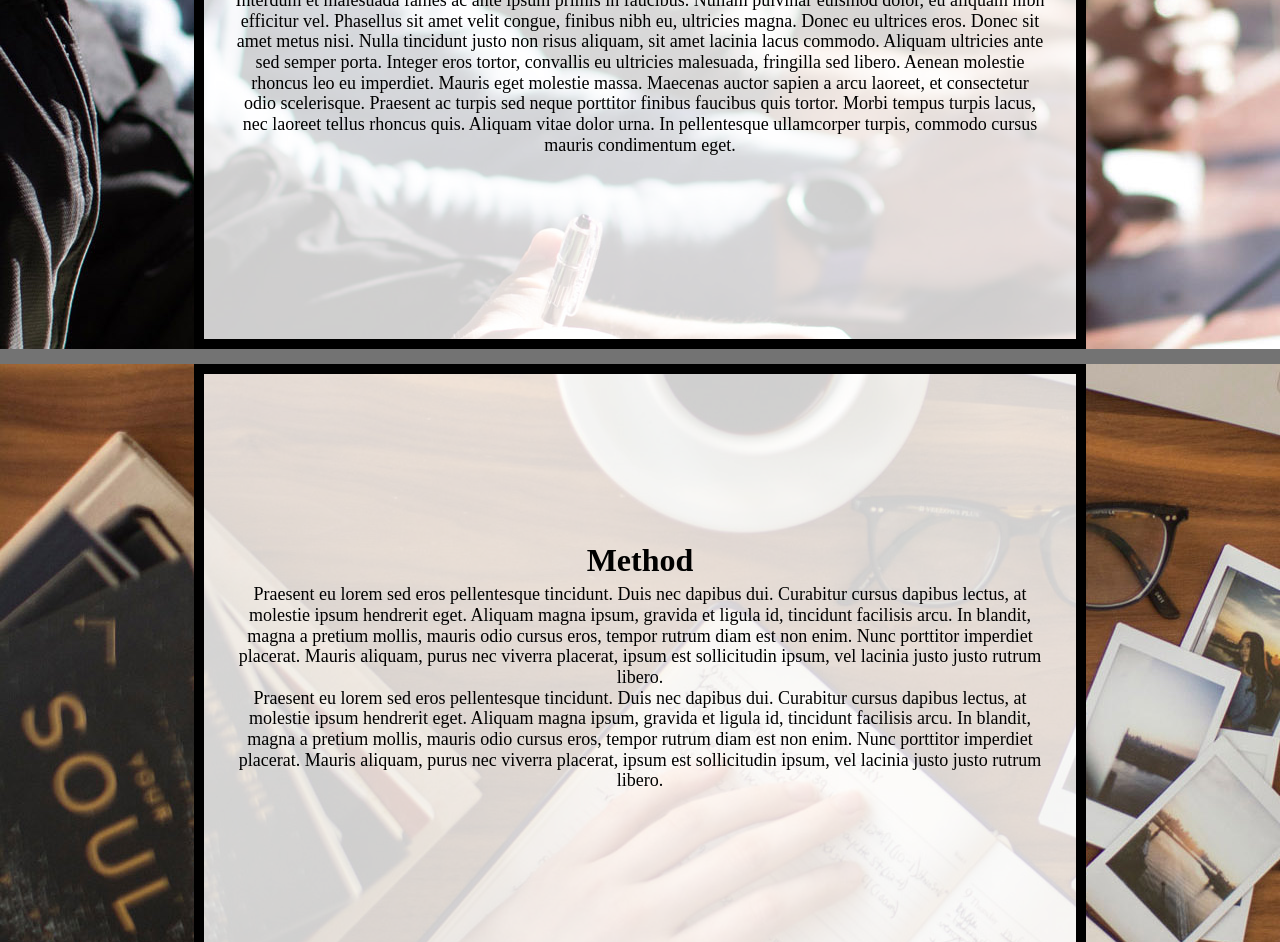
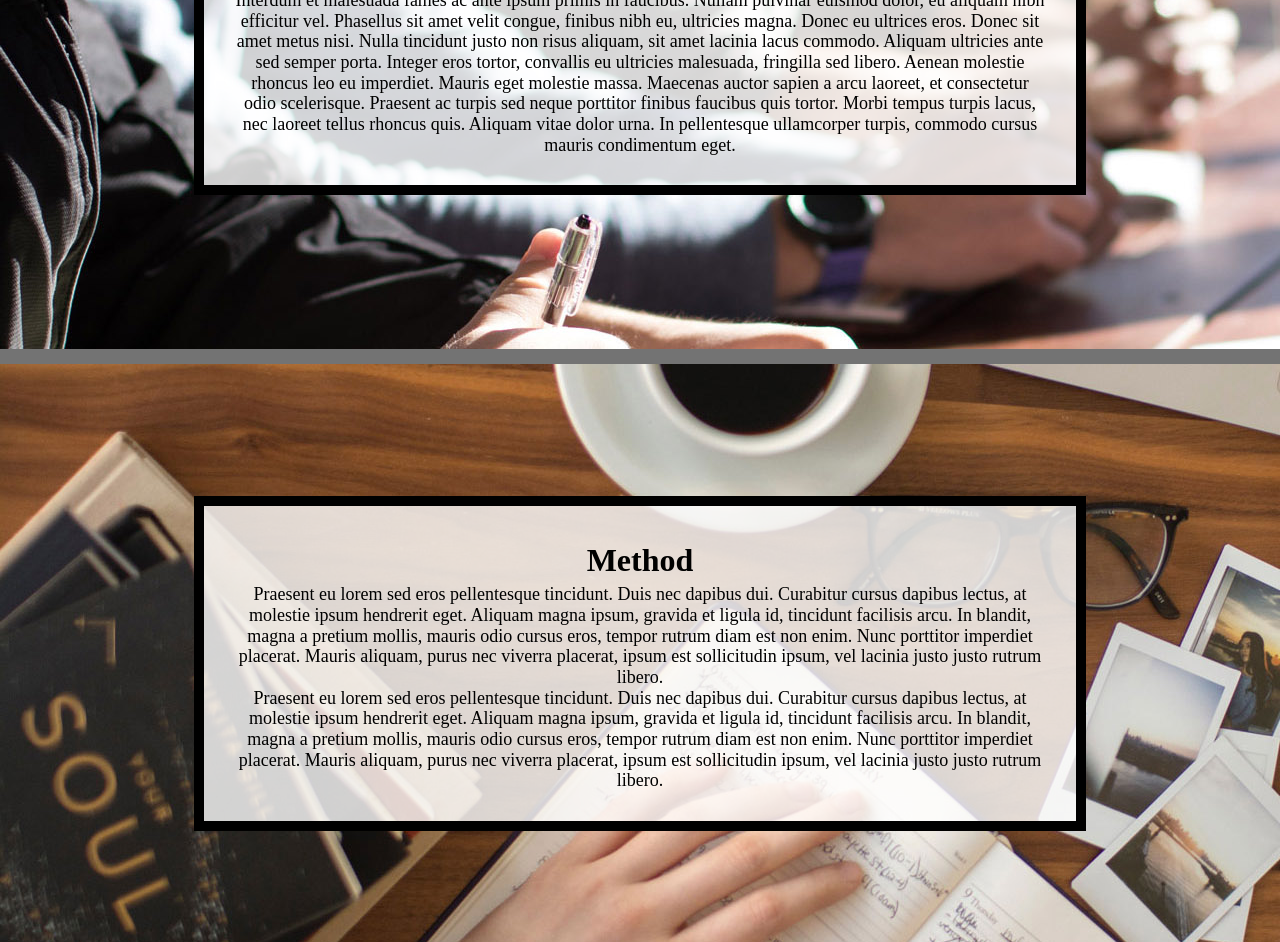
Before and after one commit to caitcan8/hw3_2025, a plain HTML site: page index.html in a window 1280 px wide. Shown: the part 737-1679 px from the top of the page. Drawn offline with Linux system fonts and the light colour scheme.

Commit message:
Add files via upload

```diff
--- a/css/style.css
+++ b/css/style.css
@@ -88,10 +88,13 @@ first div in the grid  and place it in the grid. */
 
  /* Step 8: Write the selector/rule property to style the .text-block class. */
       .text-block{
-          align-items:center;
-          justify-content:center;
+          display:inline-block;
           text-align: center;
+          justify-content: center;
           align-content: center;
+          justify-self: center;
+          align-self: center;
+
       }
 
 /* Add your media query here */
--- a/index.html
+++ b/index.html
@@ -5,8 +5,9 @@
     <meta name="viewport" content="width=device-width, initial-scale=1.0">
     <link rel="icon" type="image/png" href="images/logo-drk.png" />
     <link rel="stylesheet" type="text/css" href="css/html5reset.css">
+    <!-- <link rel="stylesheet" type="text/css" href="css/starter_style.css"> -->
+    <link rel="stylesheet" type="text/css" href="css/style.css">
     <link rel="stylesheet" type="text/css" href="css/starter_style.css">
-    <link rel="stylesheet" type="text/css" href="css/style.css">
     <title>Newer Company Inc.</title>
   </head>
   <body>
```
